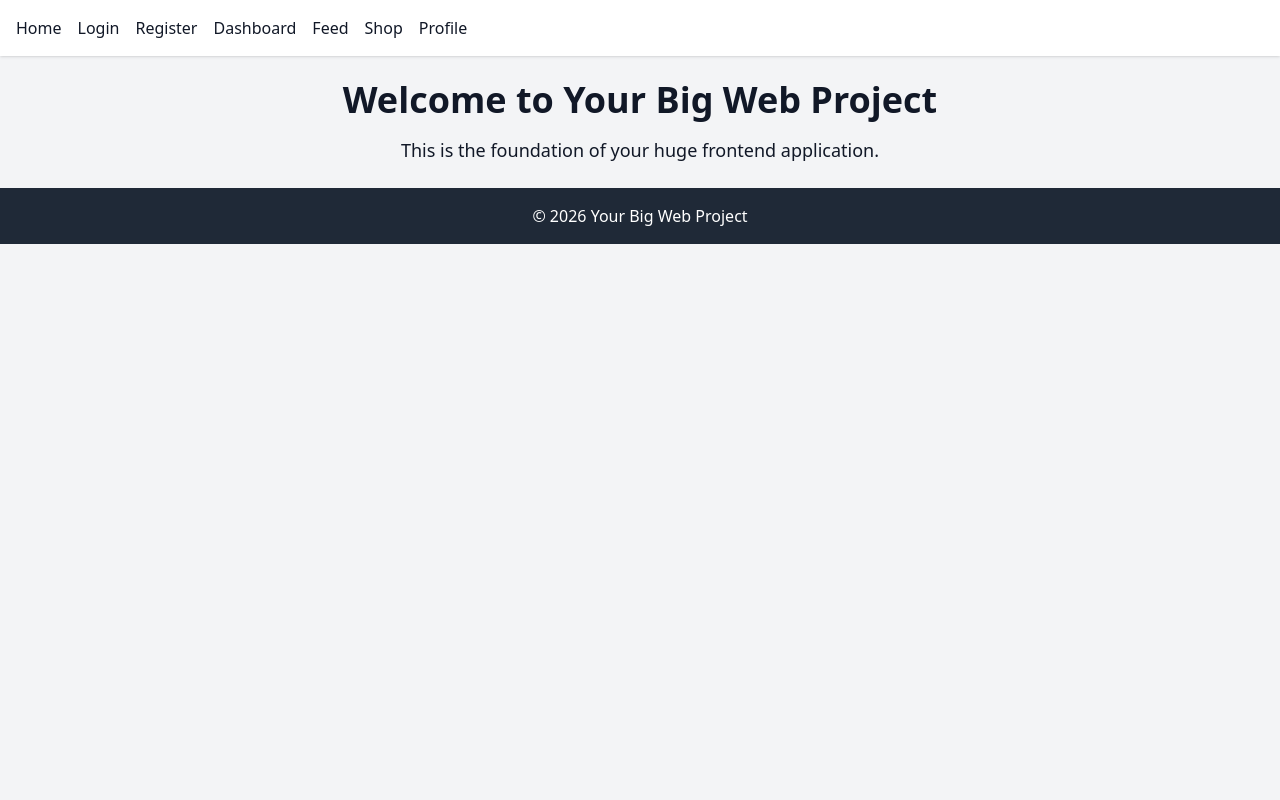
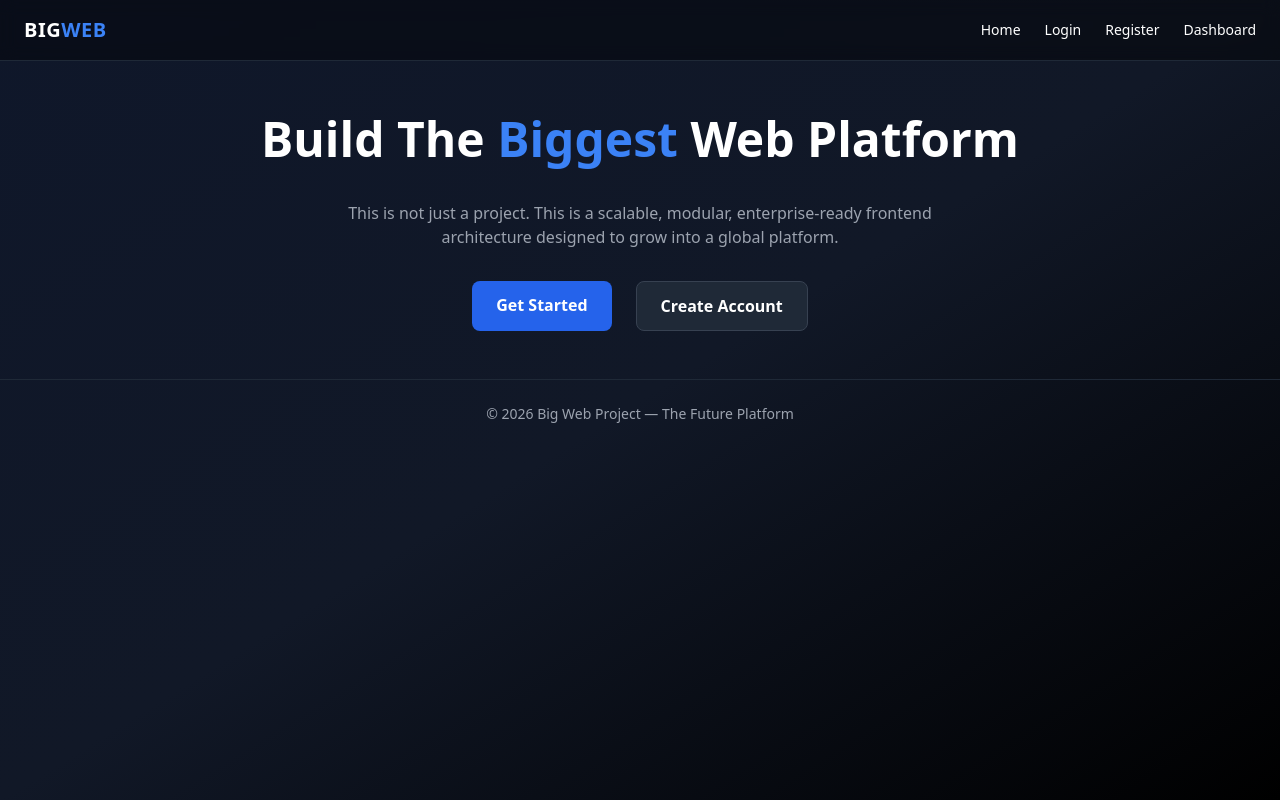
Before and after one commit to aiaku-01/web2, a Next.js app: page / in a window 1280 px wide. Built offline with nearby package versions, Linux system fonts and the light colour scheme.

Commit message:
update layout

```diff
--- a/app/layout.tsx
+++ b/app/layout.tsx
@@ -2,10 +2,6 @@
 
 import "./globals.css";
 import Link from "next/link";
-
-export const metadata = {
-  title: "Web Besar Dunia",
-};
 
 export default function RootLayout({
   children,
@@ -14,26 +10,36 @@ export default function RootLayout({
 }) {
   return (
     <html lang="en">
-      <body className="bg-gray-100 text-gray-900">
-        <header className="bg-white shadow p-4">
-          <nav className="container mx-auto flex flex-wrap gap-4">
-            <Link href="/">Home</Link>
-            <Link href="/login">Login</Link>
-            <Link href="/register">Register</Link>
-            <Link href="/dashboard">Dashboard</Link>
-            <Link href="/social/feed">Feed</Link>
-            <Link href="/shop/products">Shop</Link>
-            <Link href="/profile">Profile</Link>
-          </nav>
+      <body className="min-h-screen bg-gradient-to-br from-slate-900 via-gray-900 to-black text-white">
+
+        {/* NAVBAR */}
+        <header className="sticky top-0 z-50 backdrop-blur bg-black/40 border-b border-gray-800">
+          <div className="max-w-7xl mx-auto px-6 py-4 flex justify-between items-center">
+
+            <h1 className="text-xl font-bold tracking-wide">
+              BIG<span className="text-blue-500">WEB</span>
+            </h1>
+
+            <nav className="hidden md:flex gap-6 text-sm">
+              <Link href="/" className="hover:text-blue-400 transition">Home</Link>
+              <Link href="/login" className="hover:text-blue-400 transition">Login</Link>
+              <Link href="/register" className="hover:text-blue-400 transition">Register</Link>
+              <Link href="/dashboard" className="hover:text-blue-400 transition">Dashboard</Link>
+            </nav>
+
+          </div>
         </header>
 
-        <main className="container mx-auto py-6">
+        {/* MAIN */}
+        <main className="max-w-7xl mx-auto px-6 py-12">
           {children}
         </main>
 
-        <footer className="bg-gray-800 text-white p-4 text-center">
-          © 2026 Your Big Web Project
+        {/* FOOTER */}
+        <footer className="border-t border-gray-800 py-6 text-center text-gray-400 text-sm">
+          © 2026 Big Web Project — The Future Platform
         </footer>
+
       </body>
     </html>
   );
--- a/app/page.tsx
+++ b/app/page.tsx
@@ -1,8 +1,25 @@
 export default function Home() {
   return (
-    <div className="text-center space-y-4">
-      <h1 className="text-4xl font-bold">Welcome to Your Big Web Project</h1>
-      <p className="text-lg">This is the foundation of your huge frontend application.</p>
-    </div>
-  );
+    <section className="text-center space-y-8">
+
+      <h2 className="text-5xl font-bold leading-tight">
+        Build The <span className="text-blue-500">Biggest</span> Web Platform
+      </h2>
+
+      <p className="text-gray-400 max-w-2xl mx-auto">
+        This is not just a project. This is a scalable, modular, enterprise-ready frontend architecture designed to grow into a global platform.
+      </p>
+
+      <div className="flex justify-center gap-6">
+        <a href="/login" className="bg-blue-600 hover:bg-blue-700 px-6 py-3 rounded-lg font-semibold transition">
+          Get Started
+        </a>
+
+        <a href="/register" className="bg-gray-800 hover:bg-gray-700 px-6 py-3 rounded-lg font-semibold transition border border-gray-700">
+          Create Account
+        </a>
+      </div>
+
+    </section>
+  )
 }
```
